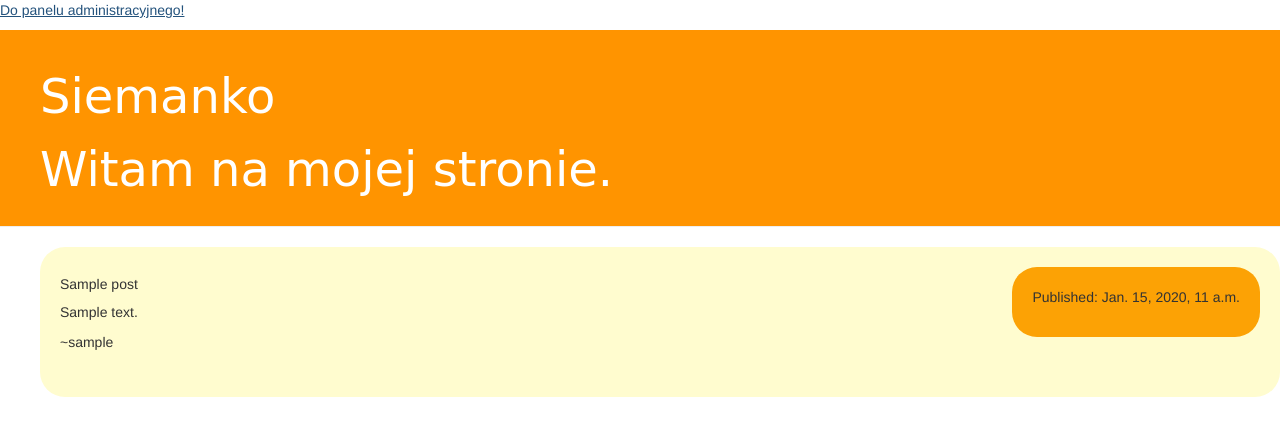
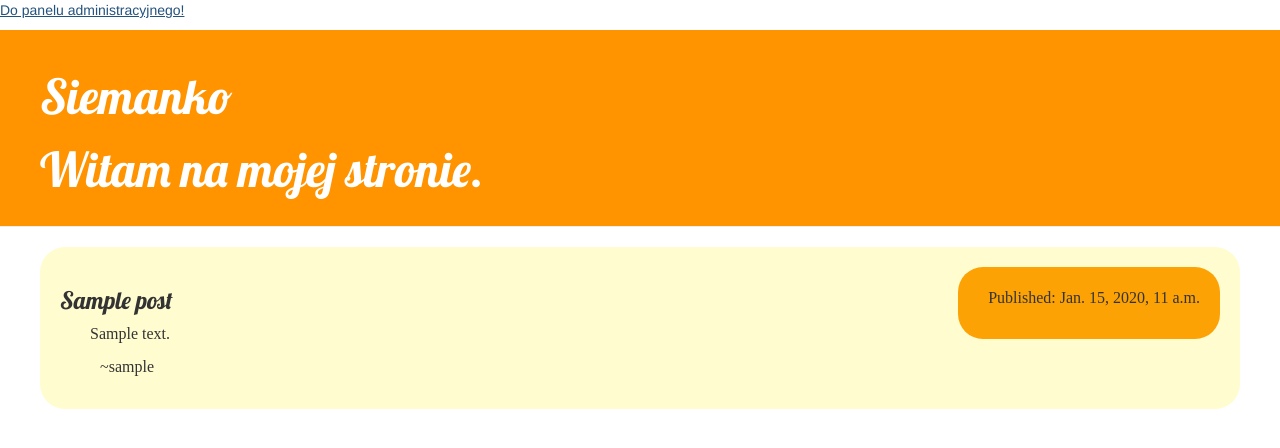
Before and after one commit to bartoszmaka/first-django-blog, a Django app: template blog/templates/blog/post_list.html in a window 1280 px wide. Shown: the top 448 px of the page. Run offline with Django 3.2, Linux system fonts and the light colour scheme; the template is opened without the code that fills it: values that come from a table or form of the project are taken from there, others are empty; tables that the repository leaves empty hold one stand-in row (values such as "Sample post"); some libraries are stand-ins or nearby versions.

Commit message:
another visual upgrade

```diff
--- a/blog/templates/blog/post_list.html
+++ b/blog/templates/blog/post_list.html
@@ -1,8 +1,13 @@
 {% load staticfiles %}
 <html>
 <head>
+{#  bootstrap  #}
     <link rel="stylesheet" href="//maxcdn.bootstrapcdn.com/bootstrap/3.2.0/css/bootstrap.min.css">
     <link rel="stylesheet" href="//maxcdn.bootstrapcdn.com/bootstrap/3.2.0/css/bootstrap-theme.min.css">
+{#  google fonts  #}
+    <link href="//fonts.googleapis.com/css?family=Lobster&subset=latin,latin-ext" rel="stylesheet" type="text/css">
+    <link href='https://fonts.googleapis.com/css?family=Source+Sans+Pro' rel='stylesheet' type='text/css'>
+{# local stylesheets   #}
     <link rel="stylesheet" href="{% static 'css/blog.css' %}">
 </head>
 <body>
@@ -23,9 +28,9 @@
                 <p>Published: {{ post.publish_date }}</p>
             </div>
             <div class="post-title">
-                <h5>{{ post.title }}</h5>
+                <h3>{{ post.title }}</h3>
             </div>
-            <div class="post-content'">
+            <div class="post-content">
                 <p>{{ post.content|linebreaks }}</p>
             </div>
             <div class="post-author">
--- a/static/css/blog.css
+++ b/static/css/blog.css
@@ -1,6 +1,3 @@
-h1, h2 {
-    color: #993300;
-}
 h1 {
     color: #FCA205;
     font-family: 'Lobster';
@@ -17,28 +14,42 @@ h1 {
     text-decoration: none;
 }
 
-.posts {
-    margin-left: 40px;
-}
 
 h1, h2, h3, h4 {
     font-family: 'Lobster', cursive;
+}
+
+
+.posts {
+    margin-left: 40px;
+    margin-right: 40px;
+}
+
+.post {
+    border-radius: 25px;
+    padding: 20px;
+    background-color: #fffccf;
+    margin-bottom: 70px;
+}
+
+.post p {
+    font-family: "Source Code Pro";
+    font-size: 16px;
+    padding-left: 30px;
 }
 
 .post-date {
     float: right;
     background-color: #FCA205;
     padding: 20px;
+    padding-left: 0px;
     border-radius: 25px;
 }
 
-.post {
-    border-radius: 25px;
-    padding: 20px;
-    height: 150px;
-    background-color: #fffccf;
-    margin-bottom: 70px;
+.post-author p{
+    padding-left: 40px;
 }
+
 /* */
 
 .post:nth-child(even){
```
